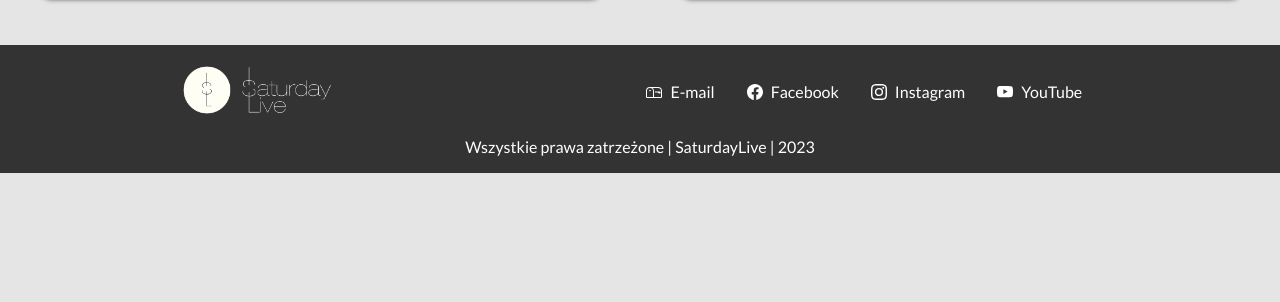
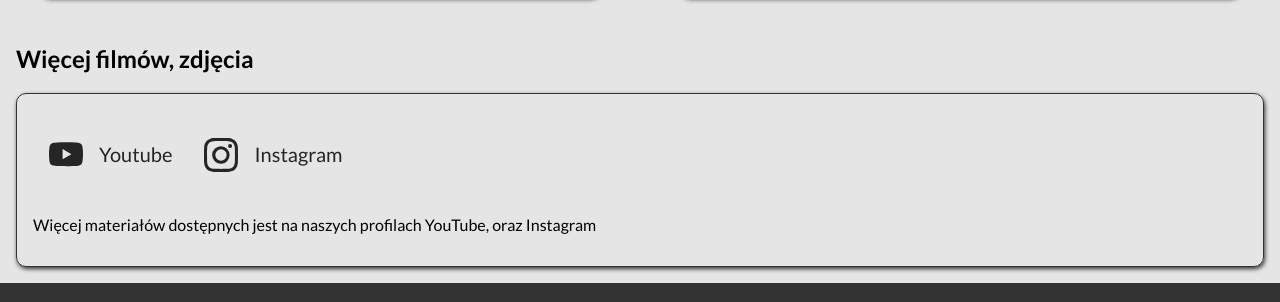
Before and after one commit to WojciechBylica/saturdaylive-new-page, a React (Create React App) app: page /demo in a window 1280 px wide. Shown: the part 1525-1827 px from the top of the page. Before the commit the page ends 1698 px from the top, so only its background shows below. Built offline with nearby package versions, Linux system fonts and the light colour scheme.

Commit message:
added new features to demo subpage

```diff
--- a/src/pages/Contact/styled.ts
+++ b/src/pages/Contact/styled.ts
@@ -43,7 +43,12 @@ export const ContactMailLink = styled.a`
   font-size: 34px;
   display: flex;
   align-items: center;
-  padding: 20px 8px;
+  width: fit-content;
+  margin-bottom: 16px;
+  text-decoration: none;
+  margin: 16px 0;
+  padding: 12px 16px;
+    border-radius: 10px;
 
   @media (max-width: ${({ theme }) => theme.media.lg}px) {
     font-size: 20px;
@@ -58,7 +63,9 @@ export const ContactMailLink = styled.a`
   }
 
   &:hover {
-    color: ${({ theme }) => theme.color.navColorHover};
+    color: ${({ theme }) => theme.color.secondary};
+    background: ${({ theme }) => theme.color.linkHoverBackground};
+    border-radius: 10px;
   }
 `;
 
--- a/src/pages/Demo/Demo.tsx
+++ b/src/pages/Demo/Demo.tsx
@@ -2,7 +2,8 @@ import { nanoid } from '@reduxjs/toolkit';
 import React from 'react';
 
 import { AudioPlayer, MainContentBox } from '../../components';
-import { FilmWrapper, DemoIframe } from './styled';
+import { instagramURL, youtubeURL } from '../../media';
+import { FilmWrapper, DemoIframe, MediaLink, YoutubeIcon, InstagramIcon,MediaSection,LinkBox } from './styled';
 
 type YoutubeLink = {
   name: string;
@@ -43,8 +44,6 @@ export const Demo = () => {
             {ytArrayStudio.map((link) => (
               <DemoIframe
                 key={nanoid()}
-                // width="560"
-                // height="315"
                 src={link.url}
                 title="YouTube video player"
                 frameBorder="0"
@@ -60,8 +59,6 @@ export const Demo = () => {
             {ytArrayPhone.map((link) => (
               <DemoIframe
                 key={nanoid()}
-                // width="560"
-                // height="315"
                 src={link.url}
                 title="YouTube video player"
                 frameBorder="0"
@@ -71,6 +68,16 @@ export const Demo = () => {
             ))}
           </FilmWrapper>
         </article>
+        <article>
+          <h2>Więcej filmów, zdjęcia</h2>
+          <MediaSection>
+            <LinkBox>
+            <MediaLink href={youtubeURL} target='_blank'><YoutubeIcon />Youtube</MediaLink>
+            <MediaLink href={instagramURL} target='_blank'><InstagramIcon />Instagram</MediaLink>
+            </LinkBox>
+          <p>Więcej materiałów dostępnych jest na naszych profilach YouTube, oraz Instagram</p>
+        </MediaSection>
+        </article>
       </section>
     </MainContentBox>
   );
--- a/src/pages/Demo/styled.ts
+++ b/src/pages/Demo/styled.ts
@@ -1,4 +1,6 @@
 import styled from 'styled-components'
+import { ReactComponent as Youtube } from '../../icons/youtube.svg';
+import { ReactComponent as Instagram } from '../../icons/instagram.svg';
 
 export const FilmWrapper = styled.section`
     display: flex;
@@ -30,3 +32,44 @@ export const DemoIframe = styled.iframe`
         height: auto;
       }
 `
+export const MediaSection = styled.section`
+    border: 1px solid #333;
+    border-radius: 10px;
+    box-shadow: 1px 2px 4px #333;
+    margin: 16px;
+    padding: 16px;
+`
+
+export const LinkBox = styled.div`
+display:flex;
+flex-wrap:wrap;
+`
+export const MediaLink = styled.a`
+  color: ${({ theme }) => theme.color.primary};
+  font-size: 20px;
+  display: flex;
+  align-items: center;
+  width: fit-content;
+  margin-bottom: 16px;
+  text-decoration: none;
+  margin: 16px 0;
+  padding: 12px 16px;
+  border-radius: 10px;
+
+  &:hover {
+    color: ${({ theme }) => theme.color.secondary};
+    background: ${({ theme }) => theme.color.linkHoverBackground};
+  }
+`;
+
+export const YoutubeIcon = styled(Youtube)`
+  margin-right: 16px;
+  height: 34px;
+  width: 34px;
+`;
+
+export const InstagramIcon = styled(Instagram)`
+  margin-right: 16px;
+  height: 34px;
+  width: 34px;
+`;
--- a/src/pages/Repertoir/Repertoir.tsx
+++ b/src/pages/Repertoir/Repertoir.tsx
@@ -1,5 +1,5 @@
 import React from 'react';
 
 export const Repertoir = () => {
-  return <h1>SaturdayLive - repertuar</h1>;
+  return <h1>SaturdayLive - Repertuar</h1>;
 };
--- a/src/styled.d.ts
+++ b/src/styled.d.ts
@@ -17,6 +17,8 @@ interface IColors {
   navColor: string;
   navColorHover: string;
   navAsideBackground: string;
+  linkHoverPrimary: string,
+  linkHoverBackground: string,
 }
 
 declare module 'styled-components' {
--- a/src/theme.ts
+++ b/src/theme.ts
@@ -9,7 +9,7 @@ const colorNames = {
   // semiGrey: '#d1d5da1a',
   // slateGrey: '#6E7E91',
   mineShaft: '#252525',
-  // scienceBlue: '#0366D6',
+  cornFlowerBlue: '#6195ED',
   // dodgerBlue: '#2188FF',
   // semiDark: '#363636b8',
   halfBlack: '#00000080',
@@ -33,6 +33,8 @@ export const themeLight: DefaultTheme = {
     navBackground: colorNames.black,
     navColor: colorNames.white,
     navColorHover: colorNames.gold,
-    navAsideBackground: colorNames.halfBlack
+    navAsideBackground: colorNames.halfBlack,
+    linkHoverPrimary: colorNames.cornFlowerBlue,
+    linkHoverBackground: colorNames.black,
   }
 };
```
